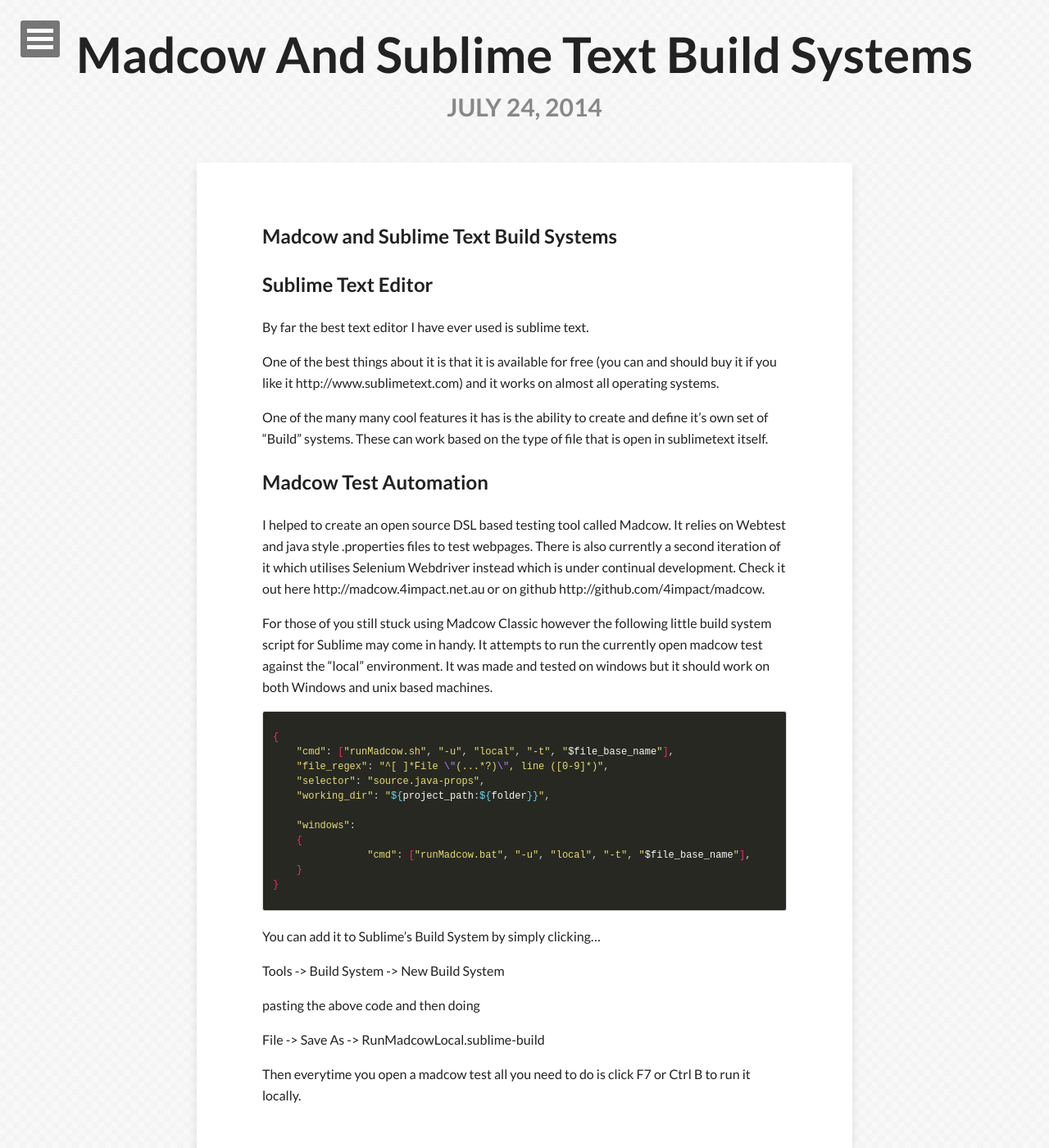
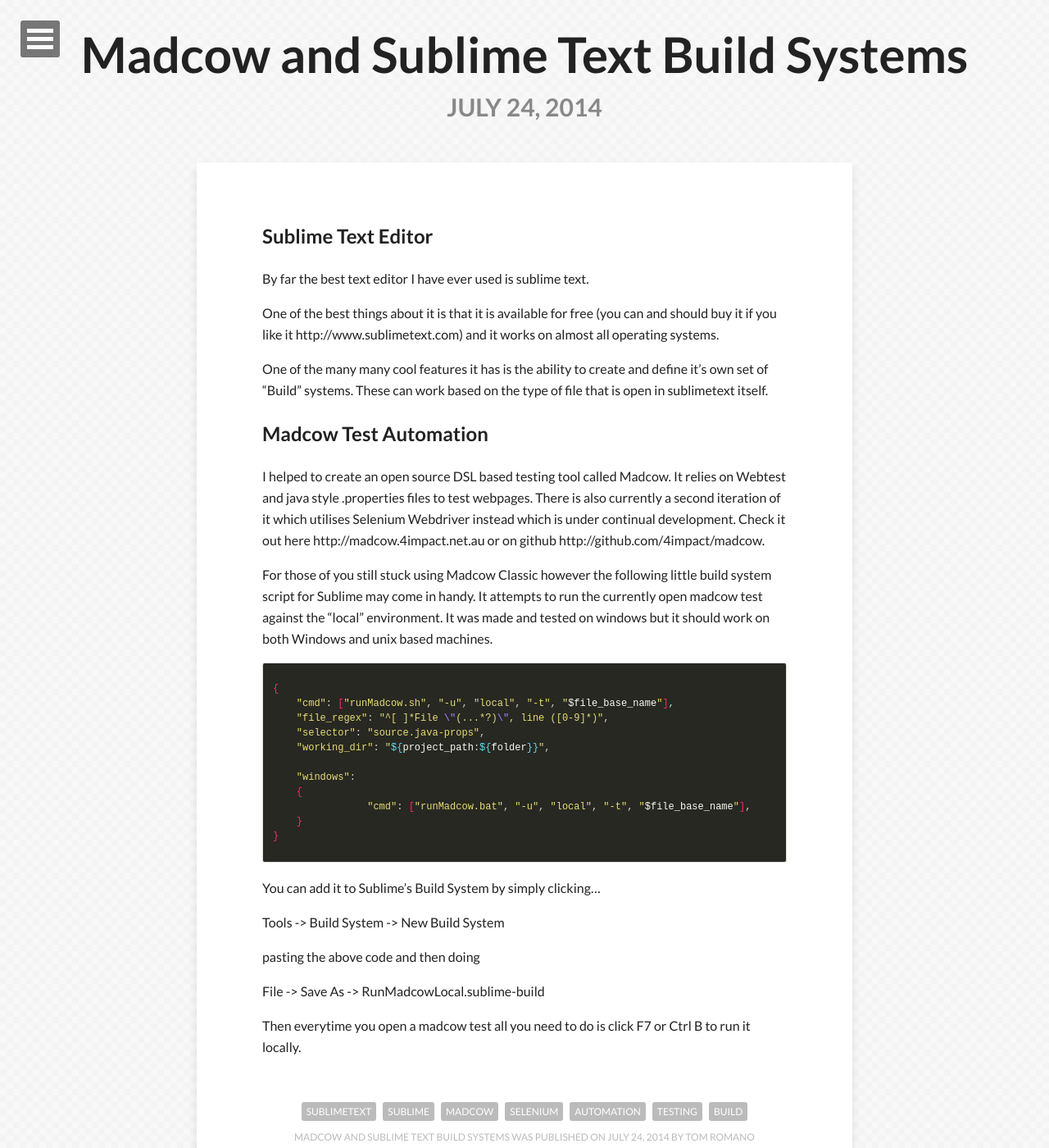
Before and after one commit to dawogfather/dawogfather.github.io, a Jekyll site: the page built from _posts/2014-07-24-madcow-and-sublime-text-build-systems.md, in a window 1280 px wide and 1400 px high. Shown: the whole window at 82% size. Built offline with Jekyll 4.4.1, drawn with Linux system fonts in a browser that asks for light colours; nearby versions of some CDN libraries; comment, search, counter and statistics services are not loaded; part of the change alters nothing that is shown; some of the changed text lies outside the part shown.

```diff
--- a/_posts/2014-07-24-madcow-and-sublime-text-build-systems.md
+++ b/_posts/2014-07-24-madcow-and-sublime-text-build-systems.md
@@ -1,6 +1,7 @@
 ---
 published: true
 layout: post
+title: Madcow and Sublime Text Build Systems
 description: Madcow Test Automation and Sublime Text Build Systems
 tags:
   - sublimetext
@@ -13,8 +14,6 @@ tags:
 comments: true
 share: true
 ---
-
-## Madcow and Sublime Text Build Systems
 
 ## Sublime Text Editor
 By far the best text editor I have ever used is sublime text.
```
